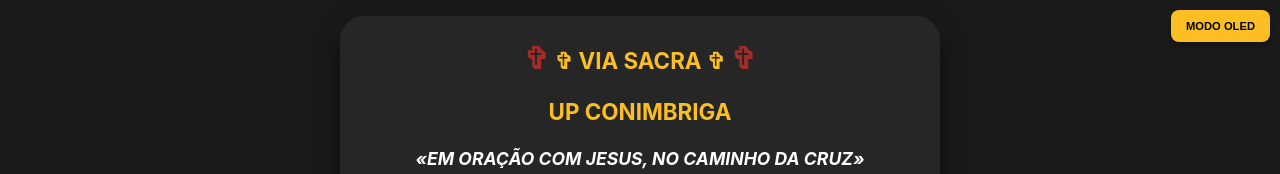
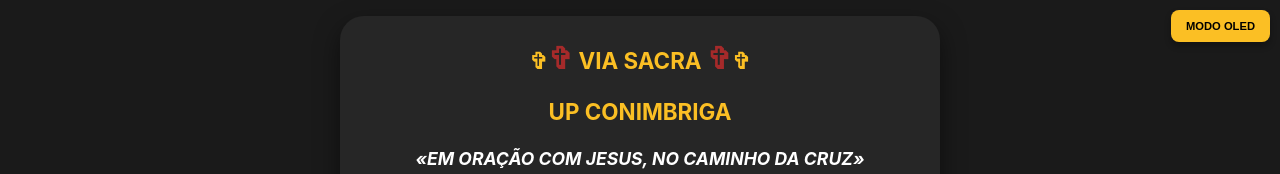
Before and after one commit to sljconimbriga-tuga/viasacra2026, a plain HTML site: page index.html in a window 1280 px wide. Shown: the top 174 px of the page. Drawn offline with Linux system fonts and the light colour scheme.

Commit message:
Update index.html

```diff
--- a/index.html
+++ b/index.html
@@ -99,8 +99,8 @@
 
             <div class="header-main">
                 <div class="main-title">
-<span style="font-size: 30px; color: brown;">&#10014;</span>
-✞ Via Sacra ✞ <span style="font-size: 30px; color: brown;">&#10014;</span>
+✞<span style="font-size: 30px; color: brown;">&#10014;</span>
+ Via Sacra <span style="font-size: 30px; color: brown;">&#10014;</span>✞
                     <p>UP Conimbriga</p>
                 </div>
                 <div class="subtitle">«EM ORAÇÃO COM JESUS, NO CAMINHO DA CRUZ»</div>
```
